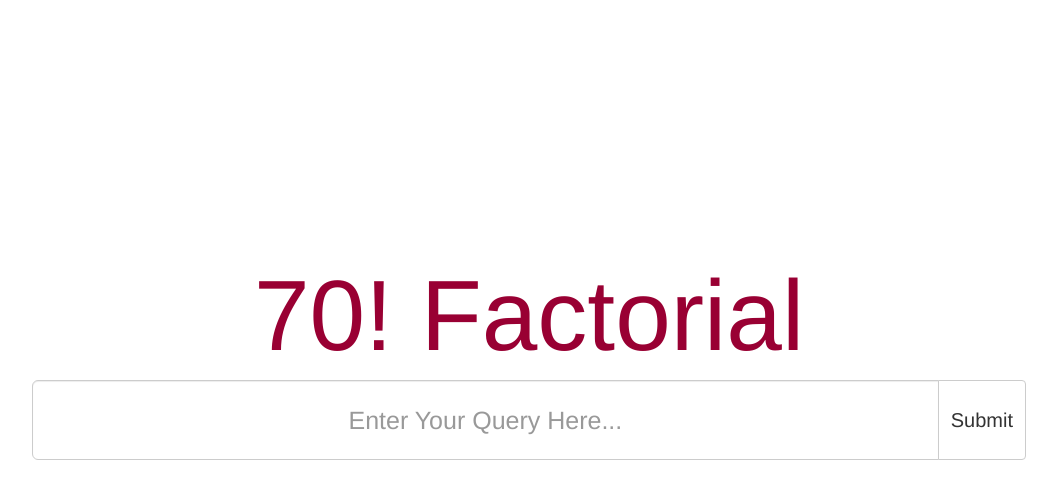
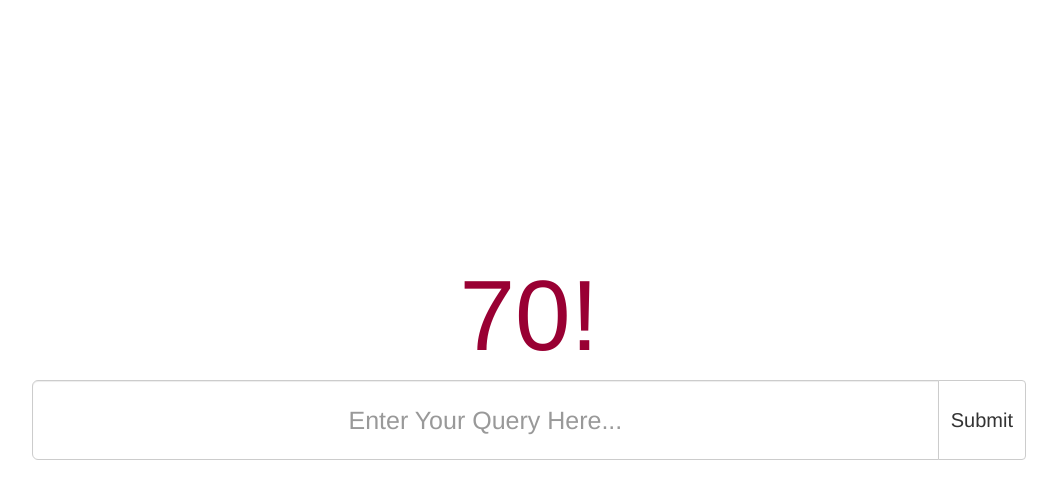
Before and after one commit to alex-wyc/70Factorial, a Flask app: page / in a window 1280 px wide. Shown: the top 499 px of the page, without its empty margins (111-1168 px from the left). Run offline with Flask 2, Linux system fonts and the light colour scheme; some libraries are stand-ins or nearby versions.

Commit message:
changed header to 70!

```diff
--- a/templates/index.html
+++ b/templates/index.html
@@ -2,7 +2,7 @@
 {% block body %}
 
 <div id="main-div" class = "container">
-  <h1 id="main-header"> 70! Factorial </h1>
+  <h1 id="main-header"> 70! </h1>
 
   <form role="form" method="GET" action="/results">
     <div class="input-group">
```
